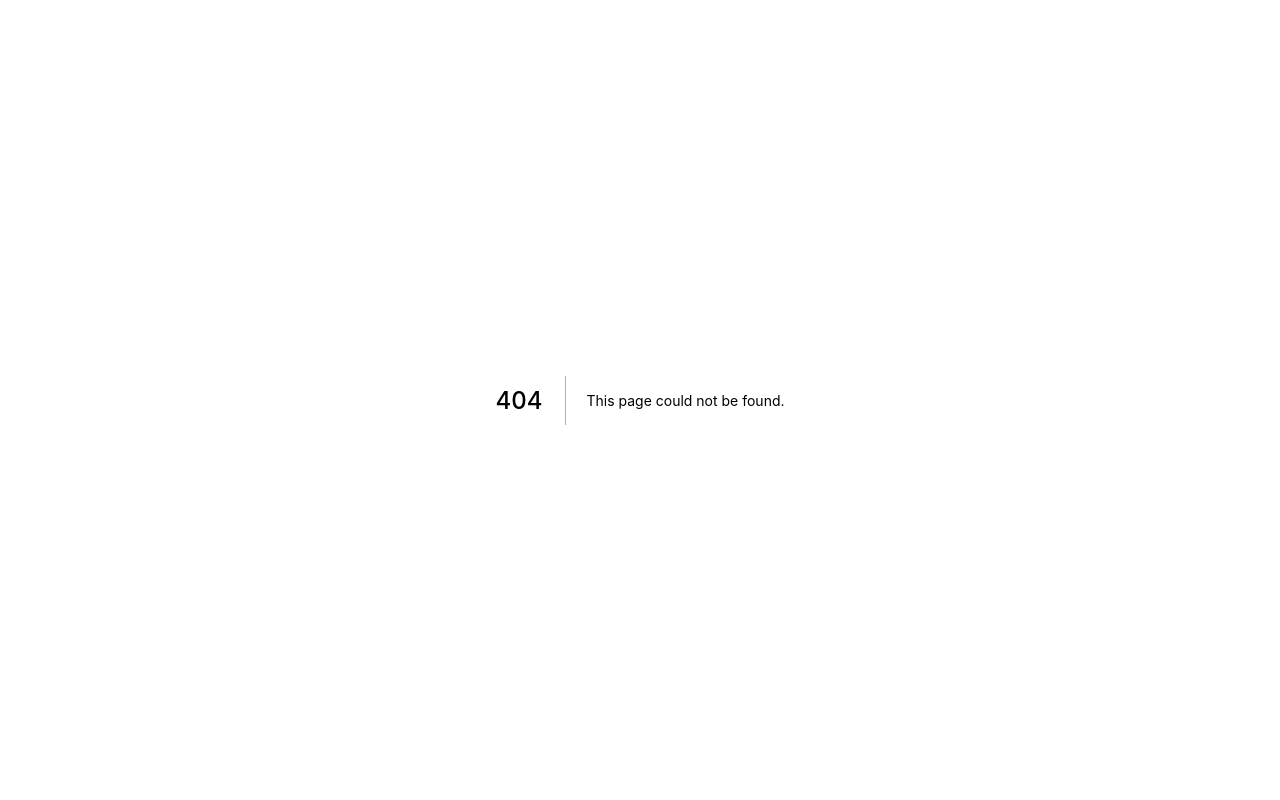
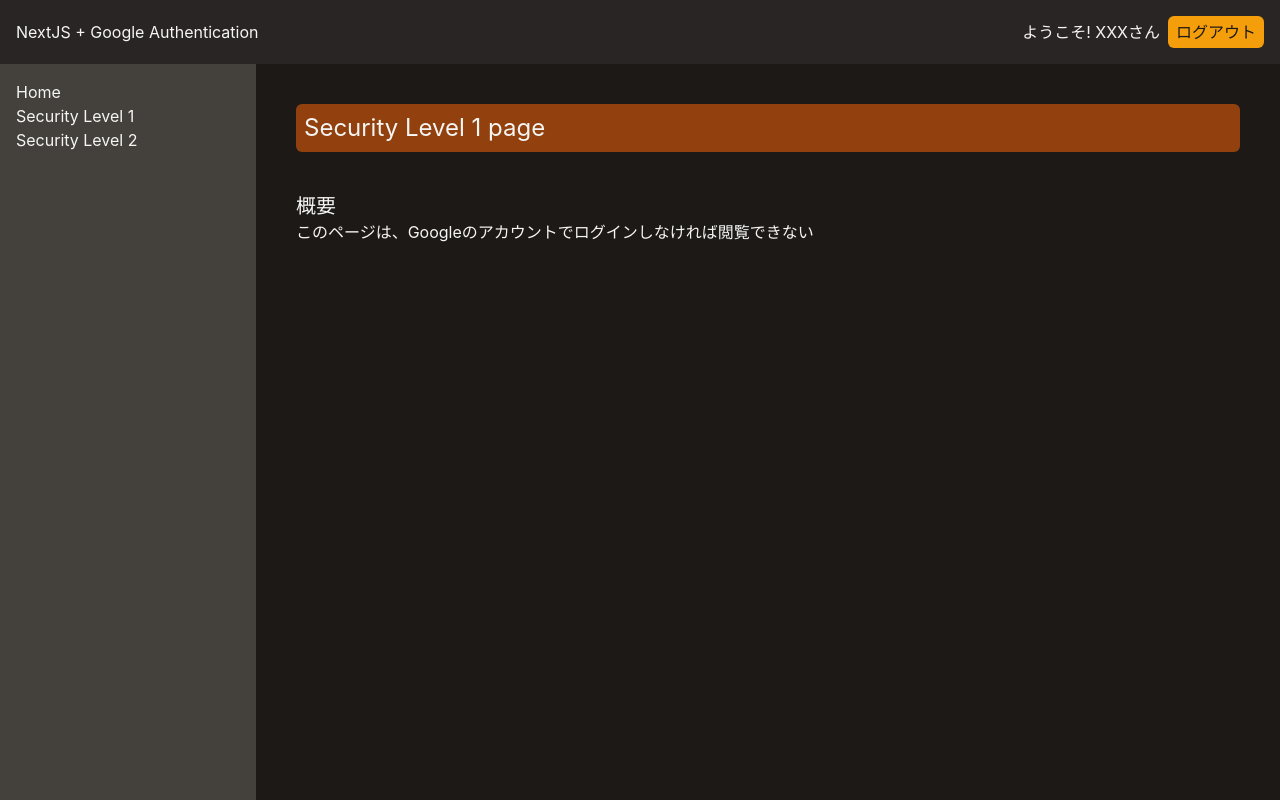
Before and after one commit to k-miya0617/nextjs-google-auth, a Next.js app: page /sec1 in a window 1280 px wide. Before the commit this address had no page. Built offline with nearby package versions, Linux system fonts and the light colour scheme.

Commit message:
各種デモページ作成完了

```diff
--- /dev/null
+++ b/src/components/layout/globalNavigation.tsx
@@ -0,0 +1,26 @@
+interface GlobalNavigationProps {}
+
+const UserIdentify = () => {
+  return (
+    <div className="flex flex-row items-center space-x-2">
+      <p>ようこそ! XXXさん</p>
+      <button className="px-2 py-1 rounded-md bg-amber-500 hover:bg-amber-600 text-stone-900">
+        ログアウト
+      </button>
+    </div>
+  );
+};
+
+const GlobalNavigation = (props: GlobalNavigationProps) => {
+  return (
+    <div className="h-16 flex-shrink-0 flex flex-row items-center bg-stone-800 text-stone-100 p-4 space-x-4">
+      <div className="">NextJS + Google Authentication</div>
+      <div className="flex-1" />
+      <div className="flex-shrink-0">
+        <UserIdentify />
+      </div>
+    </div>
+  );
+};
+
+export default GlobalNavigation;
--- /dev/null
+++ b/src/components/layout/sidebar.tsx
@@ -0,0 +1,48 @@
+import Link from "next/link";
+
+interface SidebarItem {
+  name: string;
+  title: string;
+  href: string;
+}
+
+const SidebarItems: SidebarItem[] = [
+  {
+    name: "home",
+    title: "Home",
+    href: "/",
+  },
+  {
+    name: "sec1",
+    title: "Security Level 1",
+    href: "/sec1",
+  },
+  {
+    name: "sec2",
+    title: "Security Level 2",
+    href: "/sec2",
+  },
+];
+
+interface SidebarProps {}
+
+const Sidebar = (props: SidebarProps) => {
+  return (
+    <aside className="w-64 p-4 overflow-y-auto bg-stone-700 text-stone-100">
+      <ul>
+        {SidebarItems.map((sidebarItem) => (
+          <Link href={sidebarItem.href}>
+            <li
+              key={`${sidebarItem.name}_sidebarItem`}
+              className="hover:cursor-pointer hover:underline"
+            >
+              {sidebarItem.title}
+            </li>
+          </Link>
+        ))}
+      </ul>
+    </aside>
+  );
+};
+
+export default Sidebar;
--- /dev/null
+++ b/src/layout/layout.tsx
@@ -0,0 +1,23 @@
+import React from "react";
+import GlobalNavigation from "../components/layout/globalNavigation";
+import Sidebar from "../components/layout/sidebar";
+
+interface LayoutProps {
+  children: React.ReactNode;
+}
+
+const Layout = ({ children }: LayoutProps) => {
+  return (
+    <div className="w-screen h-screen flex flex-col bg-red-500">
+      <GlobalNavigation />
+      <div className="flex-1 flex flex-row h-1">
+        <Sidebar />
+        <div className="flex-1 overflow-y-auto bg-stone-900 text-stone-100 p-10">
+          {children}
+        </div>
+      </div>
+    </div>
+  );
+};
+
+export default Layout;
--- a/src/pages/index.tsx
+++ b/src/pages/index.tsx
@@ -1,75 +1,26 @@
 import type { NextPage } from "next";
-import Head from "next/head";
-import Image from "next/image";
-import styles from "../styles/Home.module.css";
+import Layout from "../layout/layout";
 
 const Home: NextPage = () => {
   return (
-    <div className={styles.container}>
-      <Head>
-        <title>Create Next App</title>
-        <meta name="description" content="Generated by create next app" />
-        <link rel="icon" href="/favicon.ico" />
-      </Head>
-
-      <main className={styles.main}>
-        <h1 className={styles.title}>
-          Welcome to <a href="https://nextjs.org">Next.js!</a>
-        </h1>
-
-        <h1 className="text-3xl font-bold underline text-red-900">
-          Tailwind style test
-        </h1>
-
-        <p className={styles.description}>
-          Get started by editing{" "}
-          <code className={styles.code}>pages/index.tsx</code>
-        </p>
-
-        <div className={styles.grid}>
-          <a href="https://nextjs.org/docs" className={styles.card}>
-            <h2>Documentation &rarr;</h2>
-            <p>Find in-depth information about Next.js features and API.</p>
-          </a>
-
-          <a href="https://nextjs.org/learn" className={styles.card}>
-            <h2>Learn &rarr;</h2>
-            <p>Learn about Next.js in an interactive course with quizzes!</p>
-          </a>
-
-          <a
-            href="https://github.com/vercel/next.js/tree/canary/examples"
-            className={styles.card}
-          >
-            <h2>Examples &rarr;</h2>
-            <p>Discover and deploy boilerplate example Next.js projects.</p>
-          </a>
-
-          <a
-            href="https://vercel.com/new?utm_source=create-next-app&utm_medium=default-template&utm_campaign=create-next-app"
-            className={styles.card}
-          >
-            <h2>Deploy &rarr;</h2>
-            <p>
-              Instantly deploy your Next.js site to a public URL with Vercel.
-            </p>
-          </a>
+    <Layout>
+      <div className="flex flex-col space-y-10">
+        <div className="bg-amber-800 p-2 rounded-md">
+          <h2 className="text-2xl">Index page</h2>
+          <h3 className="text-xl">NextJS + Google Authentication</h3>
         </div>
-      </main>
-
-      <footer className={styles.footer}>
-        <a
-          href="https://vercel.com?utm_source=create-next-app&utm_medium=default-template&utm_campaign=create-next-app"
-          target="_blank"
-          rel="noopener noreferrer"
-        >
-          Powered by{" "}
-          <span className={styles.logo}>
-            <Image src="/vercel.svg" alt="Vercel Logo" width={72} height={16} />
-          </span>
-        </a>
-      </footer>
-    </div>
+        <div className="">
+          <h2 className="text-xl">目的</h2>
+          <p>
+            NextJSとnext-authを組み合わせ、Google Cloud Platformにログインする。
+          </p>
+          <p>
+            ログイン方法、権限管理方法などを学んだ後、Microsoft
+            Graphへの応用を試みる
+          </p>
+        </div>
+      </div>
+    </Layout>
   );
 };
 
--- /dev/null
+++ b/src/pages/sec1.tsx
@@ -0,0 +1,22 @@
+import type { NextPage } from "next";
+import Layout from "../layout/layout";
+
+const Security1: NextPage = () => {
+  return (
+    <Layout>
+      <div className="flex flex-col space-y-10">
+        <div className="bg-amber-800 p-2 rounded-md">
+          <h2 className="text-2xl">Security Level 1 page</h2>
+        </div>
+        <div className="">
+          <h2 className="text-xl">概要</h2>
+          <p>
+            このページは、Googleのアカウントでログインしなければ閲覧できない
+          </p>
+        </div>
+      </div>
+    </Layout>
+  );
+};
+
+export default Security1;
--- /dev/null
+++ b/src/pages/sec2.tsx
@@ -0,0 +1,22 @@
+import type { NextPage } from "next";
+import Layout from "../layout/layout";
+
+const Security2: NextPage = () => {
+  return (
+    <Layout>
+      <div className="flex flex-col space-y-10">
+        <div className="bg-amber-800 p-2 rounded-md">
+          <h2 className="text-2xl">Security Level 2 page</h2>
+        </div>
+        <div className="">
+          <h2 className="text-xl">概要</h2>
+          <p>
+            このページは、特定のGoogleアカウントでログインしなければ閲覧できない
+          </p>
+        </div>
+      </div>
+    </Layout>
+  );
+};
+
+export default Security2;
```
